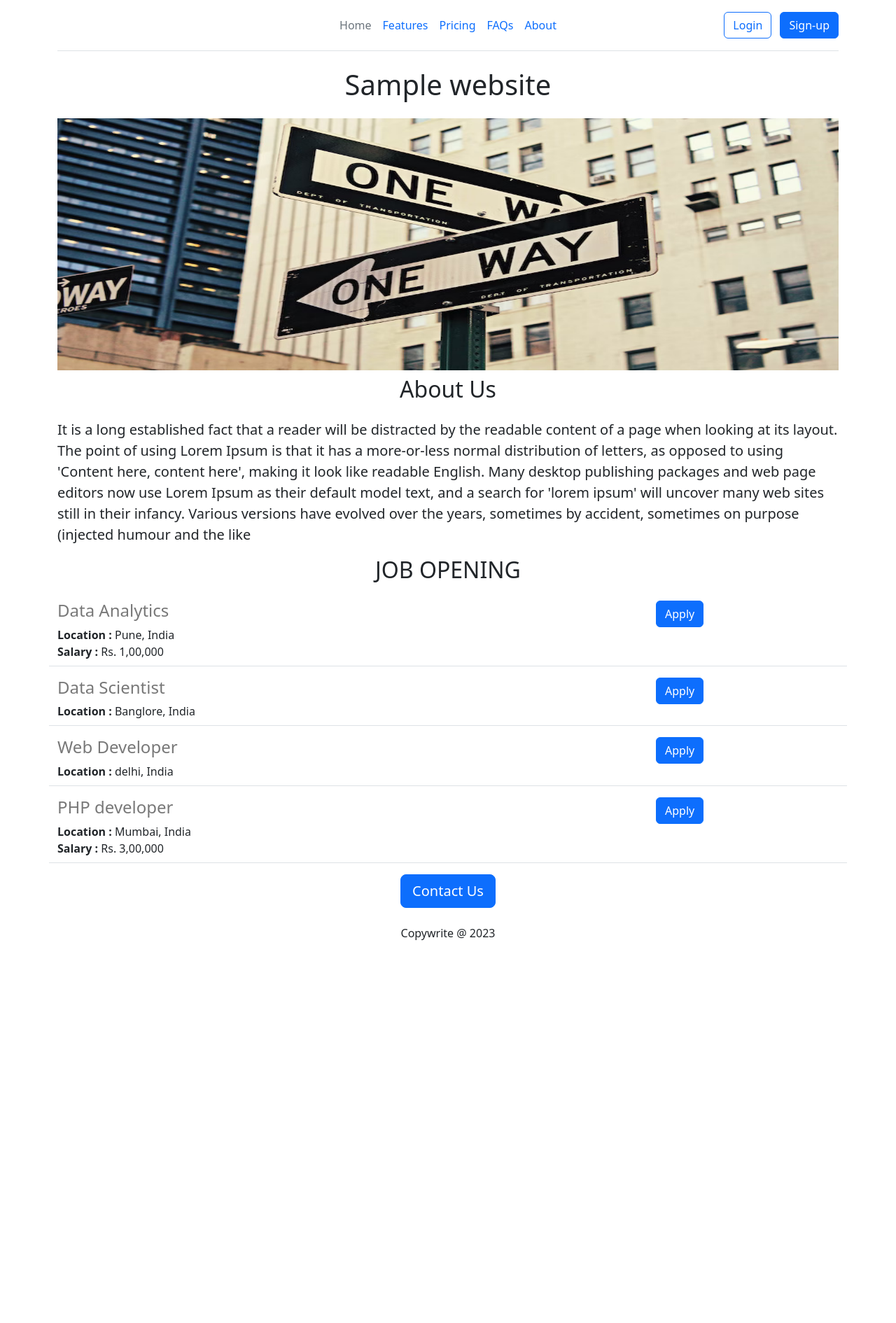
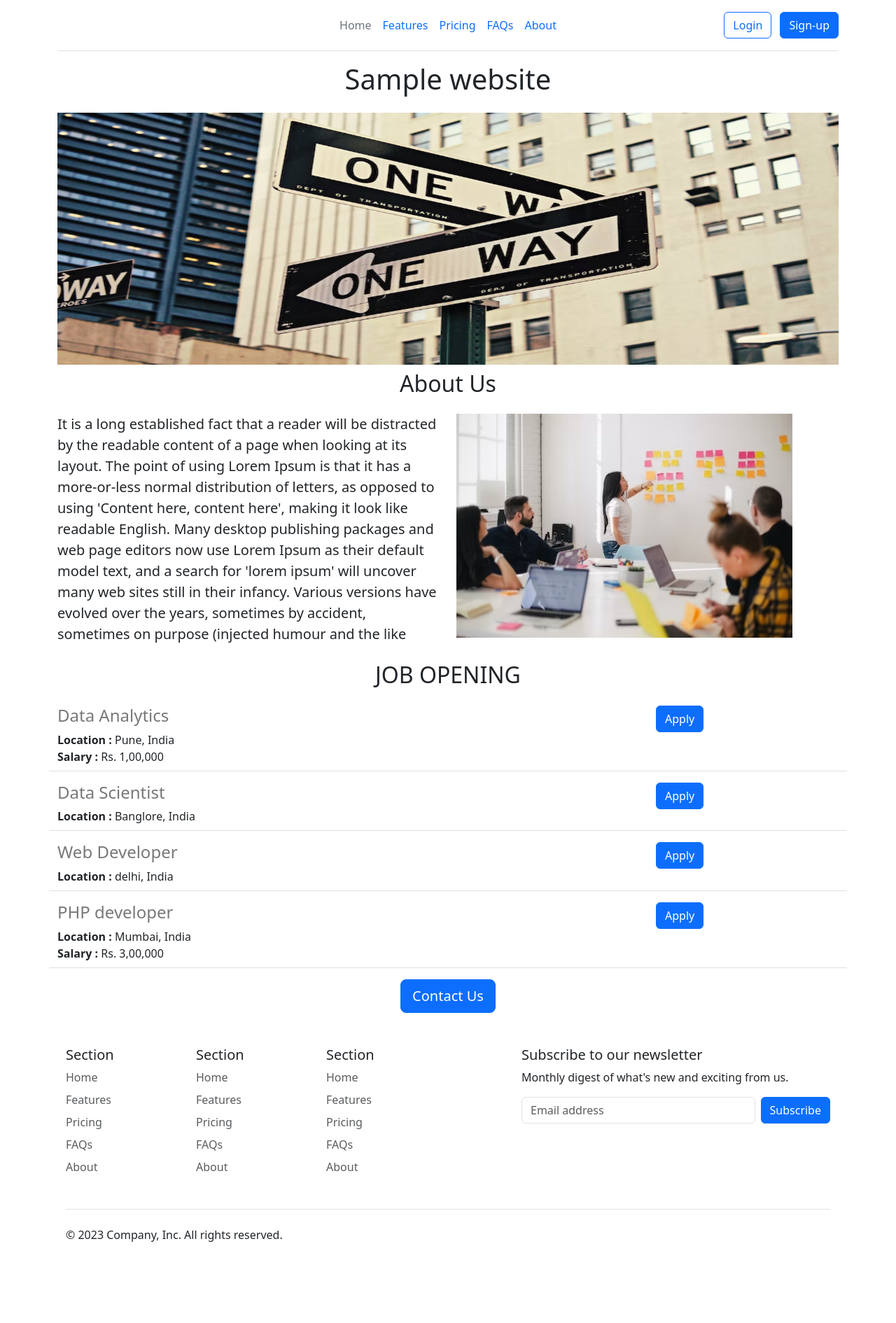
Before and after one commit to Harsh-cloudcode/my-test-website, a Flask app: page / in a window 1280 px wide. Shown: the whole page at 70% size. Before the commit the page ends 1343 px from the top, so only its background shows below. Run offline with Flask 3, Linux system fonts and the light colour scheme.

Commit message:
site ready

```diff
--- /dev/null
+++ b/templates/footer.html
@@ -0,0 +1,62 @@
+<div class="b-example-divider"></div>
+
+
+<div class="container">
+  <footer class="py-5">
+    <div class="row">
+      <div class="col-6 col-md-2 mb-3">
+        <h5>Section</h5>
+        <ul class="nav flex-column">
+          <li class="nav-item mb-2"><a href="#" class="nav-link p-0 text-body-secondary">Home</a></li>
+          <li class="nav-item mb-2"><a href="#" class="nav-link p-0 text-body-secondary">Features</a></li>
+          <li class="nav-item mb-2"><a href="#" class="nav-link p-0 text-body-secondary">Pricing</a></li>
+          <li class="nav-item mb-2"><a href="#" class="nav-link p-0 text-body-secondary">FAQs</a></li>
+          <li class="nav-item mb-2"><a href="#" class="nav-link p-0 text-body-secondary">About</a></li>
+        </ul>
+      </div>
+
+      <div class="col-6 col-md-2 mb-3">
+        <h5>Section</h5>
+        <ul class="nav flex-column">
+          <li class="nav-item mb-2"><a href="#" class="nav-link p-0 text-body-secondary">Home</a></li>
+          <li class="nav-item mb-2"><a href="#" class="nav-link p-0 text-body-secondary">Features</a></li>
+          <li class="nav-item mb-2"><a href="#" class="nav-link p-0 text-body-secondary">Pricing</a></li>
+          <li class="nav-item mb-2"><a href="#" class="nav-link p-0 text-body-secondary">FAQs</a></li>
+          <li class="nav-item mb-2"><a href="#" class="nav-link p-0 text-body-secondary">About</a></li>
+        </ul>
+      </div>
+
+      <div class="col-6 col-md-2 mb-3">
+        <h5>Section</h5>
+        <ul class="nav flex-column">
+          <li class="nav-item mb-2"><a href="#" class="nav-link p-0 text-body-secondary">Home</a></li>
+          <li class="nav-item mb-2"><a href="#" class="nav-link p-0 text-body-secondary">Features</a></li>
+          <li class="nav-item mb-2"><a href="#" class="nav-link p-0 text-body-secondary">Pricing</a></li>
+          <li class="nav-item mb-2"><a href="#" class="nav-link p-0 text-body-secondary">FAQs</a></li>
+          <li class="nav-item mb-2"><a href="#" class="nav-link p-0 text-body-secondary">About</a></li>
+        </ul>
+      </div>
+
+      <div class="col-md-5 offset-md-1 mb-3">
+        <form>
+          <h5>Subscribe to our newsletter</h5>
+          <p>Monthly digest of what's new and exciting from us.</p>
+          <div class="d-flex flex-column flex-sm-row w-100 gap-2">
+            <label for="newsletter1" class="visually-hidden">Email address</label>
+            <input id="newsletter1" type="text" class="form-control" placeholder="Email address">
+            <button class="btn btn-primary" type="button">Subscribe</button>
+          </div>
+        </form>
+      </div>
+    </div>
+
+    <div class="d-flex flex-column flex-sm-row justify-content-between py-4 my-4 border-top">
+      <p>&copy; 2023 Company, Inc. All rights reserved.</p>
+      <ul class="list-unstyled d-flex">
+        <li class="ms-3"><a class="link-body-emphasis" href="#"><svg class="bi" width="24" height="24"><use xlink:href="#twitter"/></svg></a></li>
+        <li class="ms-3"><a class="link-body-emphasis" href="#"><svg class="bi" width="24" height="24"><use xlink:href="#instagram"/></svg></a></li>
+        <li class="ms-3"><a class="link-body-emphasis" href="#"><svg class="bi" width="24" height="24"><use xlink:href="#facebook"/></svg></a></li>
+      </ul>
+    </div>
+  </footer>
+</div>
--- a/templates/home.html
+++ b/templates/home.html
@@ -18,7 +18,14 @@
     <h1 class="text-center mt-4 mb-4"> {{page_name}} website </h1>
    <img class="img-fluid" id="banner" src="https://my-test-website-3--harshaldeshmuk3.repl.co/static/photo-1483213097419-365e22f0f258.jpg">
     <h2 class="text-center mt-2 mb-4"> About Us</h2>
+      <div class="row">
+        <div class="col-md-6">
     <p class="lead"> It is a long established fact that a reader will be distracted by the readable content of a page when looking at its layout. The point of using Lorem Ipsum is that it has a more-or-less normal distribution of letters, as opposed to using 'Content here, content here', making it look like readable English. Many desktop publishing packages and web page editors now use Lorem Ipsum as their default model text, and a search for 'lorem ipsum' will uncover many web sites still in their infancy. Various versions have evolved over the years, sometimes by accident, sometimes on purpose (injected humour and the like</p>
+        </div>
+        <div class="col-md-6">
+      <img src="/static/work.jpg" style="height:320px;"
+        </div>
+        </div>
     <h2 class="text-center mt-2 mb-4"> JOB OPENING</h2>
    <div>
 
@@ -29,10 +36,10 @@
 
     </div>
       <div style="text-align:center;">
-    <button class="btn btn-primary btn-lg"> Contact Us </button>
-        <P class="mt-4">Copywrite @ 2023</P>
+    <a href="mailto:someone@yoursite.com?subject=Mail from Our Site" class="btn btn-primary btn-lg"> Contact Us </a>
+
       </div>
    </div>
   </body>
-
+  {% include 'footer.html' %}
 </html>
--- a/templates/jobitem.html
+++ b/templates/jobitem.html
@@ -17,6 +17,6 @@
   </div>
 
    <div class="col-3">
-        <button type="button" class="btn btn-primary">Apply</button>
+        <a href="mailto:someone@yoursite.com?subject=Mail from Our Site" class="btn btn-primary">Apply</a>
    </div>
   </div>
--- a/templates/nav.html
+++ b/templates/nav.html
@@ -1,4 +1,9 @@
- <div class="b-example-divider"></div>
+
+<nav class="nav fixed-top bg-white">
+<div class="b-example-divider">
+
+</div>
+
 
   <div class="container">
     <header class="d-flex flex-wrap align-items-center justify-content-center justify-content-md-between py-3 mb-4 border-bottom">
@@ -22,3 +27,5 @@
       </div>
     </header>
   </div>
+</nav>
+<div style="height:65px;"> </div>
```
Also changed, not shown: static/work.jpg (added).
